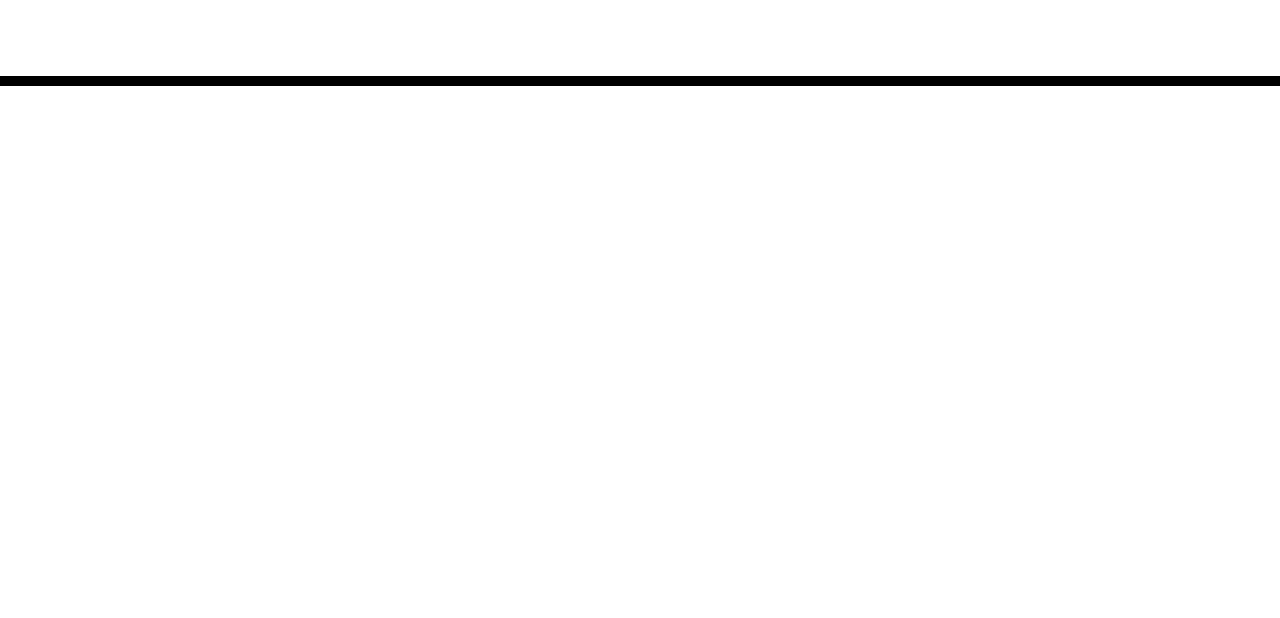
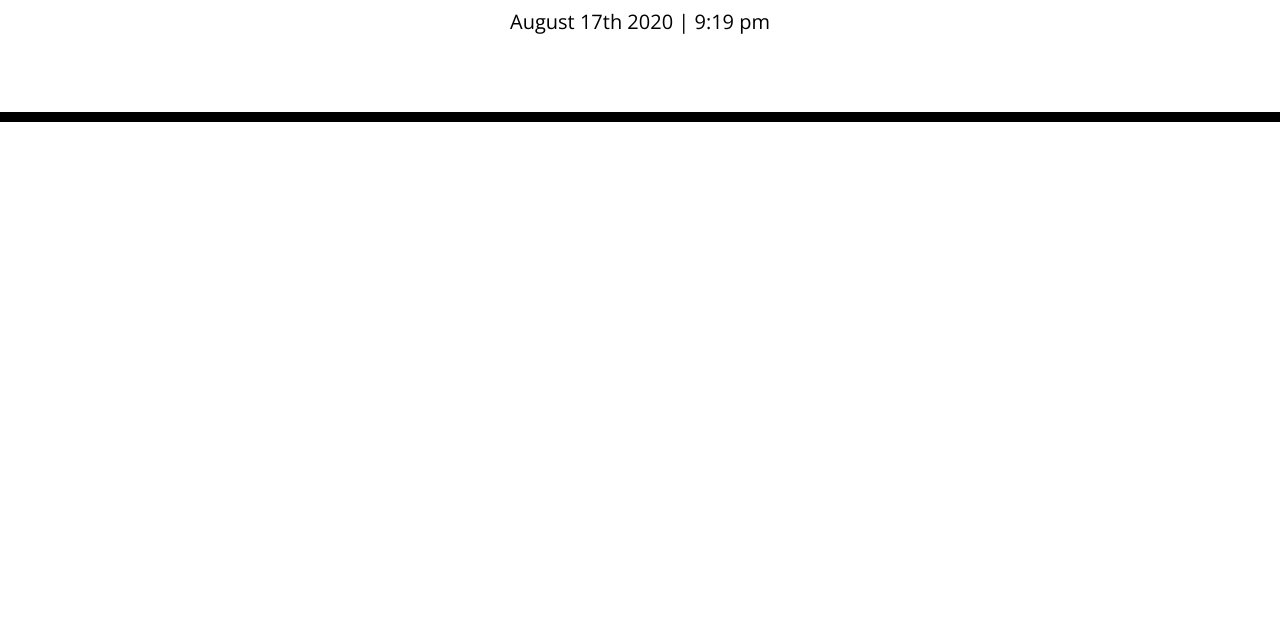
Before and after one commit to tuanasaurus/dailyPlanner, a plain HTML site: page docs/index.html in a window 1280 px wide. Shown: the part 182-800 px from the top of the page. Drawn offline with nearby package versions, Linux system fonts and the light colour scheme; files whose address does not match are found by name.

Commit message:
Added current day and time to the HTML

```diff
--- a/docs/index.html
+++ b/docs/index.html
@@ -31,12 +31,20 @@
     <div class="container">
       <!-- Timeblocks go here -->
     </div>
-
+    <script src="/Users/tuanphan/bootcamp/playGround/dailyPlanner/Assets/library/moment/moment.min.js"></script>
     <script src="https://code.jquery.com/jquery-3.4.1.min.js"></script>
     <script src="https://cdnjs.cloudflare.com/ajax/libs/moment.js/2.24.0/moment.min.js"></script>
-    <script src="./library/moment/moment.min.js"></script>
     <script>
-      console.log(moment());
+      // Creating the current date and Time with the string and format from moment.js codumenation
+    let dateTime = moment();
+    dateTime = moment().format('MMMM Do YYYY | h:mm a');
+    $("#currentDay").text(dateTime);
+
+
+    // console.log(moment());
+    // console.log(`toString() => ${dateTime.toString()}`);
+    // console.log(`toISOString() => ${dateTime.toISOString()}`);
+
     </script>
   </body>
 </html>
```
Also changed, not shown: Assets/library/moment/moment.min.js (renamed from docs/library/moment/moment.min.js), 3 other files.
